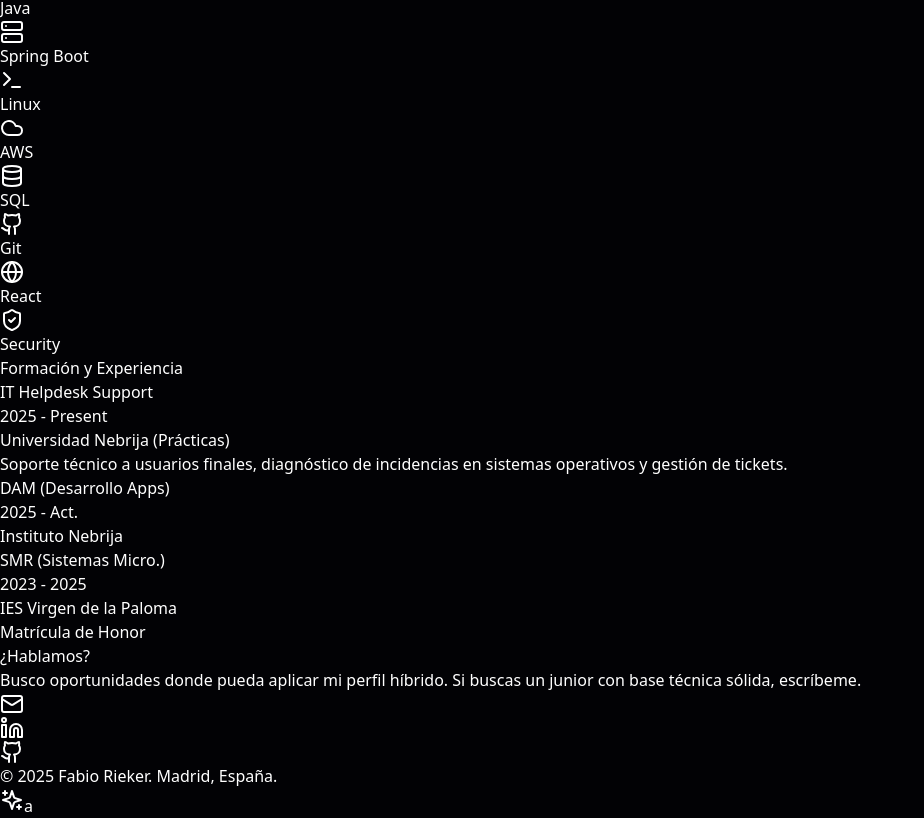
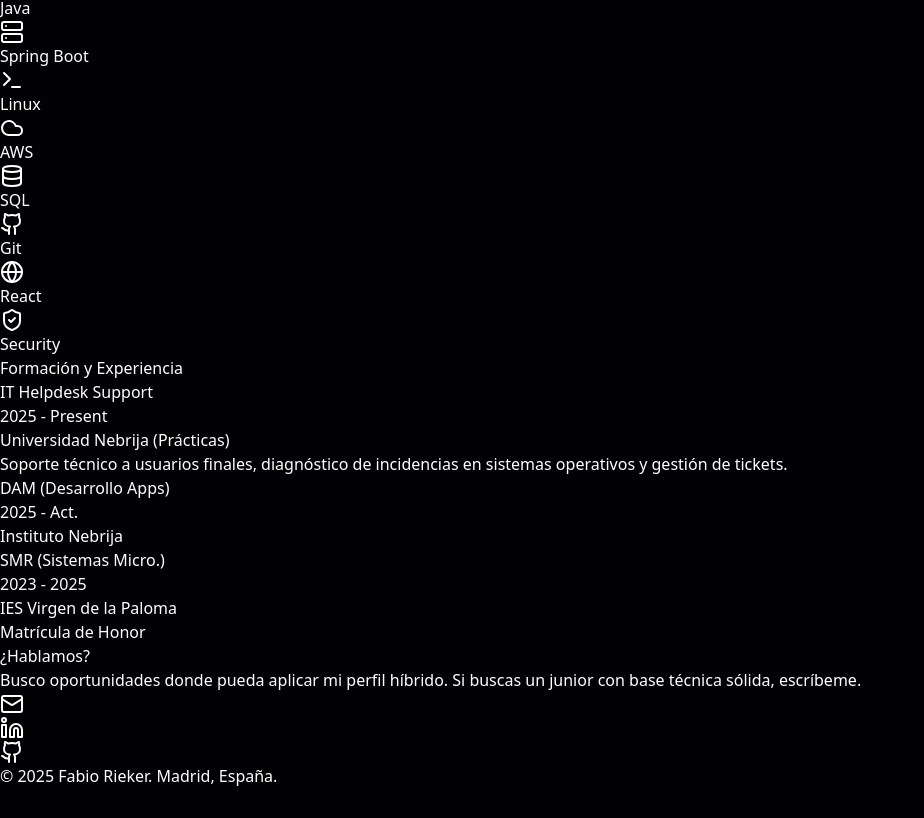
Before and after one commit to FabioRieker/mi-portfolio-fabio, a React (Vite) app: page / in a window 1280 px wide. Shown: the part 1506-2324 px from the top of the page, without its empty margins (0-924 px from the left). After the commit the page ends 2294 px from the top, so only its background shows below. Built offline with nearby package versions, Linux system fonts and the light colour scheme.

Commit message:
Actualización del portfolio

```diff
--- a/src/App.jsx
+++ b/src/App.jsx
@@ -762,7 +762,7 @@
         <Timeline t={t} />
       </main>
       <Footer t={t} />
-      <AIChatTerminal t={t} />a
+      {/* <AIChatTerminal t={t} /> */}
     </div>
   );
 };
```
